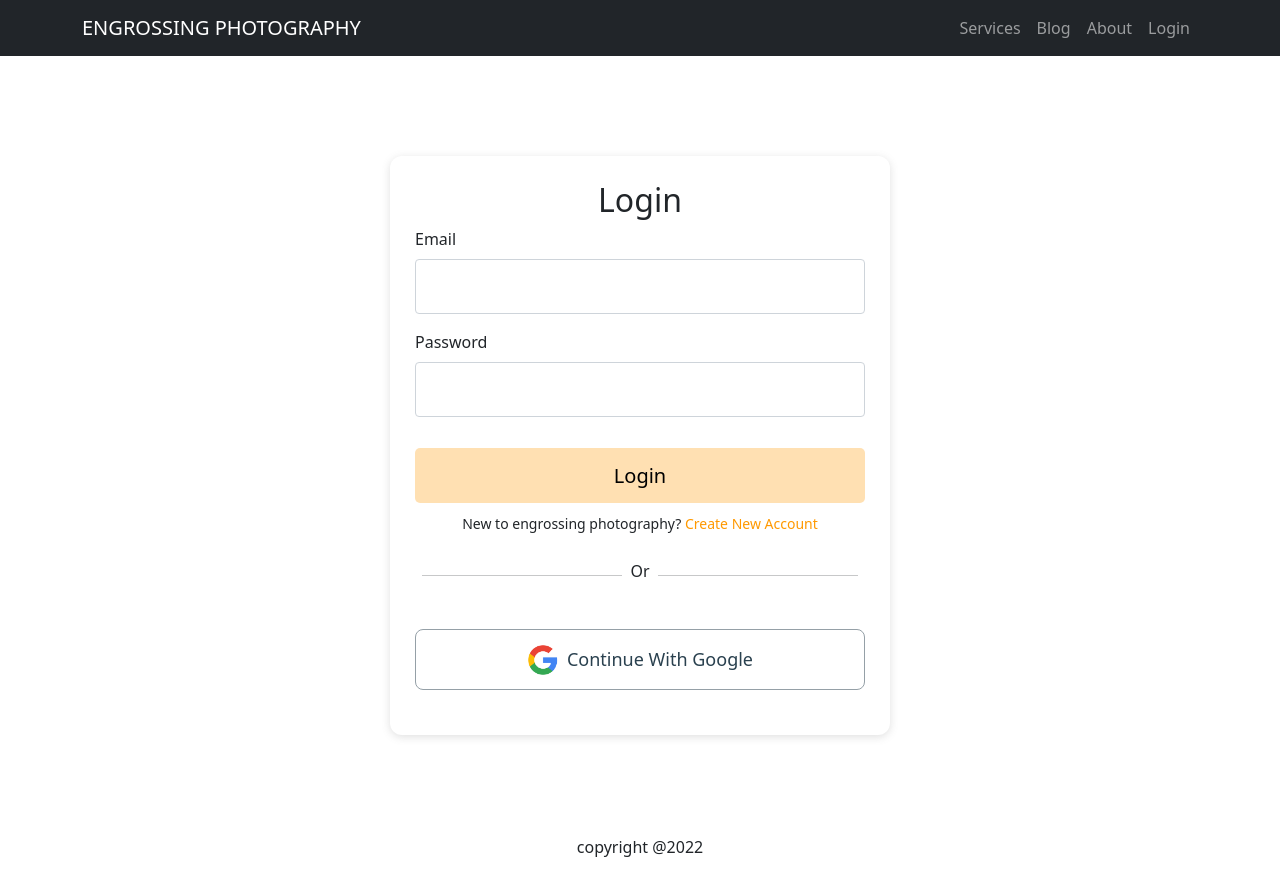
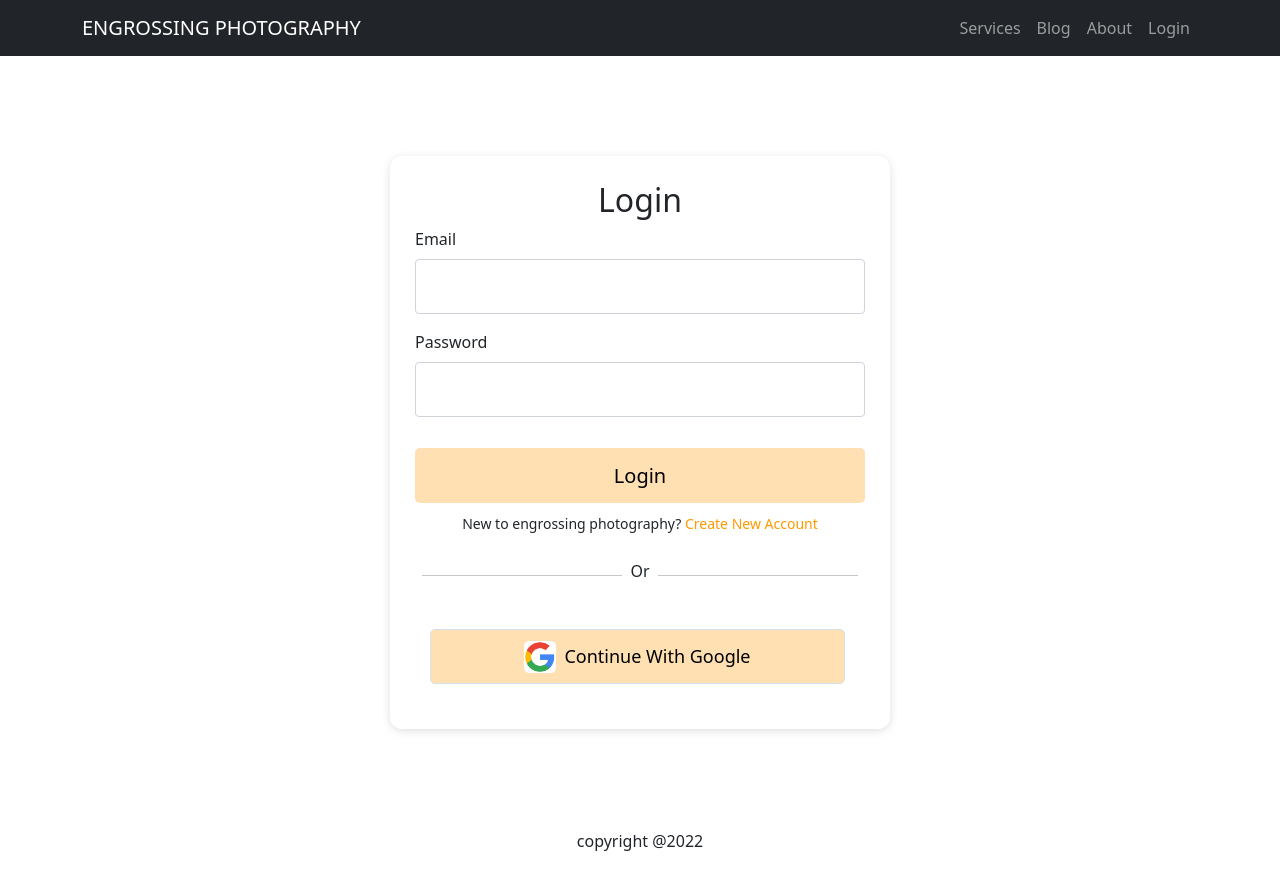
Before and after one commit to arifraj199/raz-photography, a React (Create React App) app: page /login in a window 1280 px wide. Built offline with nearby package versions, Linux system fonts and the light colour scheme; no server answers.

Commit message:
added google authentication

```diff
--- a/src/Pages/Login/Login/Login.css
+++ b/src/Pages/Login/Login/Login.css
@@ -34,6 +34,8 @@
 .google-container {
   margin-bottom: 20px;
   margin-top: 30px;
+  width: 415px;
+  height: 55px;
 }
 .google-container a {
   text-decoration: none;
@@ -44,9 +46,11 @@
   justify-content: center;
   align-items: center;
   background: #ffffff;
-  border: 1px solid #95a0a7;
+  border: 1px solid #d6e2ea;
   box-sizing: border-box;
   border-radius: 8px;
+  width: 100%;
+  margin-left: 15px;
 }
 .link-container img {
   width: 32px;
--- a/src/Pages/Login/Login/Login.js
+++ b/src/Pages/Login/Login/Login.js
@@ -1,6 +1,6 @@
 import React from "react";
 import { Form } from "react-bootstrap";
-import { useSignInWithEmailAndPassword } from "react-firebase-hooks/auth";
+import { useSignInWithEmailAndPassword, useSignInWithGoogle } from "react-firebase-hooks/auth";
 import { Link, useLocation, useNavigate } from "react-router-dom";
 import auth from "../../../firebase.init";
 import img from "../../../images/google.png";
@@ -16,6 +16,8 @@ const Login = () => {
     error
   ] = useSignInWithEmailAndPassword(auth);
 
+  const [signInWithGoogle, user1, loading1, error1] = useSignInWithGoogle(auth);
+
   const location = useLocation();
   const navigate = useNavigate();
 
@@ -25,7 +27,7 @@ const Login = () => {
     return <LoadingSpinner></LoadingSpinner>
 }
 
-  if(user){
+  if(user || user1){
     navigate(from, { replace: true });
   }
 
@@ -45,15 +47,15 @@ const Login = () => {
       <Form onSubmit={handleLoginForm}>
         <Form.Group className="mb-3" controlId="formBasicEmail">
           <Form.Label>Email</Form.Label>
-          <Form.Control type="email" name="email" />
+          <Form.Control type="email" name="email" required />
         </Form.Group>
 
         <Form.Group className="mb-3" controlId="formBasicPassword">
           <Form.Label>Password</Form.Label>
           <Form.Control
-
             type="password"
             name="password"
+            required
           />
         </Form.Group>
         <button className="w-100 text-black fs-5 border-0">Login</button>
@@ -77,11 +79,11 @@ const Login = () => {
         </div>
       </div>
 
-      <div className="google-container">
-        <Link className="link-container" to="/signup">
-          <img src={img} alt="" />
-          <p className="mt-3">Continue With Google</p>
-        </Link>
+      <div className="google-container w-100">
+        <button onClick={()=> signInWithGoogle()} className="link-container">
+            <img src={img} alt="" />
+            <p className="mt-3">Continue With Google</p>
+        </button>
       </div>
     </div>
   );
--- a/src/Pages/Login/Signup/Signup.js
+++ b/src/Pages/Login/Signup/Signup.js
@@ -1,6 +1,6 @@
 import React from "react";
 import { Form } from "react-bootstrap";
-import { useCreateUserWithEmailAndPassword } from "react-firebase-hooks/auth";
+import { useCreateUserWithEmailAndPassword, useSignInWithGoogle } from "react-firebase-hooks/auth";
 import { Link, useNavigate } from "react-router-dom";
 import auth from "../../../firebase.init";
 import img from "../../../images/google.png";
@@ -13,9 +13,11 @@ const Signup = () => {
     error
   ] = useCreateUserWithEmailAndPassword(auth);
 
+  const [signInWithGoogle, user1, loading1, error1] = useSignInWithGoogle(auth);
+
   const navigate = useNavigate();
 
-  if (user) {
+  if (user || user1) {
     console.log(user);
     navigate("/");
   }
@@ -41,17 +43,17 @@ const Signup = () => {
         <Form onSubmit={handleSignupForm}>
           <Form.Group className="mb-3" controlId="formBasicEmail">
             <Form.Label>Email</Form.Label>
-            <Form.Control type="email" name="email" />
+            <Form.Control type="email" name="email" required />
           </Form.Group>
 
           <Form.Group className="mb-3" controlId="formBasicPassword">
             <Form.Label>Password</Form.Label>
-            <Form.Control type="password" name="password" />
+            <Form.Control type="password" name="password" required />
           </Form.Group>
 
           <Form.Group className="mb-3" controlId="formBasicPassword">
             <Form.Label>Confirm Password</Form.Label>
-            <Form.Control type="password" name="confirmPassword" />
+            <Form.Control type="password" name="confirmPassword" required />
           </Form.Group>
 
           <button className="w-100 text-black fs-5 border-0">Sign Up</button>
@@ -76,7 +78,7 @@ const Signup = () => {
         </div>
 
         <div className="google-container">
-          <Link className="link-container" to="/signup">
+          <Link onClick={()=> signInWithGoogle()} className="link-container" to="/signup">
             <img src={img} alt="" />
             <p className="mt-3">Continue With Google</p>
           </Link>
```
